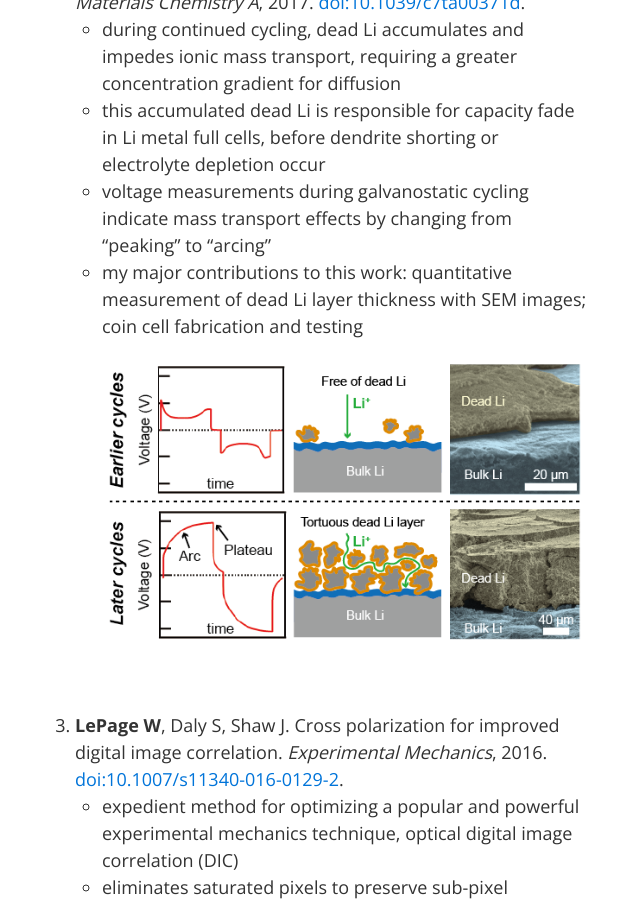
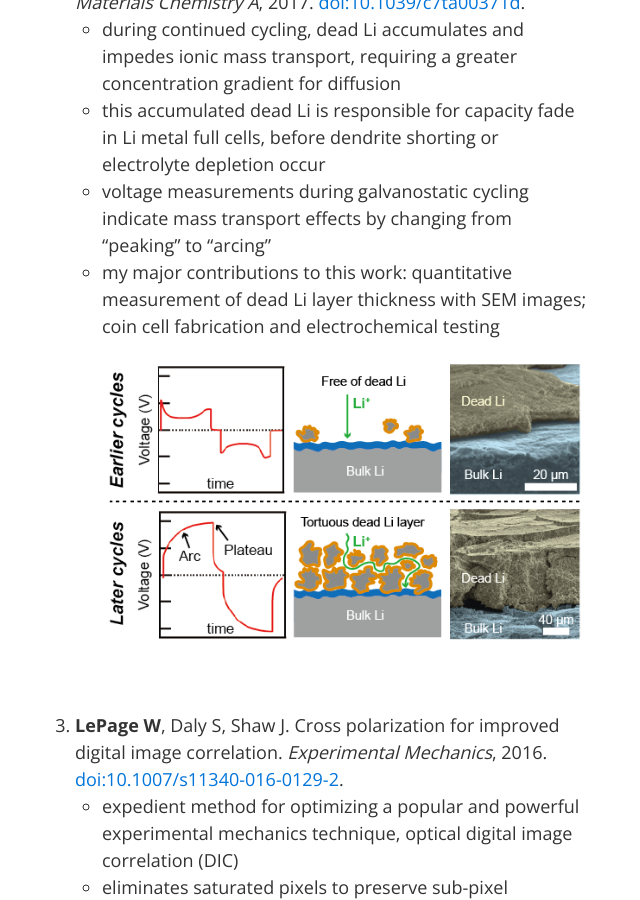
Before and after one commit to wlepage/wlepage.github.io, a Jekyll site: the page built from index.md, in a window 1280 px wide and 900 px high, scrolled down 2461 px. Shown: the whole window, without its empty margins (322-962 px from the left). Built offline with Jekyll 4.4.1, drawn with Linux system fonts in a browser that asks for light colours.

Commit message:
Added electrochemical

```diff
--- a/index.md
+++ b/index.md
@@ -55,7 +55,7 @@ En route to building new understandings about material degradation and failure,
 	+ during continued cycling, dead Li accumulates and impedes ionic mass transport, requiring a greater concentration gradient for diffusion
 	+ this accumulated dead Li is responsible for capacity fade in Li metal full cells, before dendrite shorting or electrolyte depletion occur
 	+ voltage measurements during galvanostatic cycling indicate mass transport effects by changing from "peaking" to "arcing"
-	+ my major contributions to this work: quantitative measurement of dead Li layer thickness with SEM images; coin cell fabrication and testing
+	+ my major contributions to this work: quantitative measurement of dead Li layer thickness with SEM images; coin cell fabrication and electrochemical testing
 ![Dead lithium mass transport effects](img/TOC_deadLi.png "Dead lithium mass transport effects")
 1. __LePage W__, Daly S, Shaw J. Cross polarization for improved digital image correlation. _Experimental Mechanics_, 2016. [doi:10.1007/s11340-016-0129-2](http://doi.org/10.1007/s11340-016-0129-2).
 	+ expedient method for optimizing a popular and powerful experimental mechanics technique, optical digital image correlation (DIC)
```
